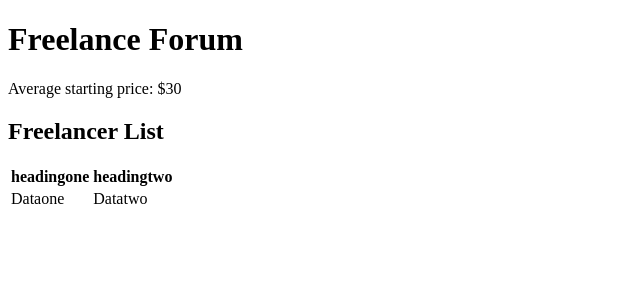
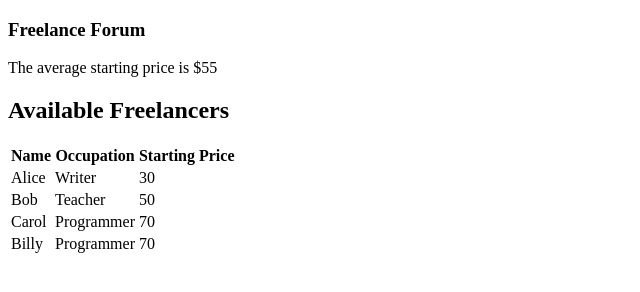
Before and after one commit to emillymay/Unit2.FreelancerForum1, a plain HTML site: page index.html in a window 1280 px wide. Shown: the whole page, without its empty margins (0-640 px from the left). Drawn offline with Linux system fonts and the light colour scheme.

Commit message:
final commit, working code '

```diff
--- a/index.html
+++ b/index.html
@@ -3,31 +3,12 @@
 <head>
     <meta charset="UTF-8">
     <meta name="viewport" content="width=device-width, initial-scale=1.0">
-    <title>Freelance Forum</title>
-
+    <title>FreelanceForum</title>
 </head>
 <body>
-    <h1>Freelance Forum</h1>
-        <p>Average starting price: $30<span id="priceValue"></span></p>
-
-<!--freelancer table-->
-<table>
-    <h2>Freelancer List</h2>
-    <ul id="freelancer-list">
-    <thead>
-        <!--colummn heading-->
-        <tr>
-            <th>headingone</th>
-            <th>headingtwo</th>
-        </tr>
-        <tbody>
-            <td>Dataone</td>
-            <td>Datatwo</td>
-        </tbody>
-    </thead>
-</table>
-    </ul>
-<!--import index.js-->
+    <h3>Freelance Forum</h3>
+    <p>The average starting price is $<span id="priceValue"></span></p>
+    <div id="root"></div>
     <script src="index.js"></script>
 </body>
 </html>
--- a/index.js
+++ b/index.js
@@ -3,6 +3,98 @@ const freelancers = [
     {name: 'Alice', occupation: 'Writer', startingPrice: 30},
     {name: 'Bob', occupation: 'Teacher', startingPrice: 50},
     {name: 'Carol', occupation: 'Programmer', startingPrice: 70}
-    ];
-    //create function that calculates starting price average
-    const priceValue = document.querySelector("#priceValue");
+];
+
+//create function that calculates starting price average
+const priceValue = document.querySelector("#priceValue");
+
+//create table
+function createTableHeader(table) {
+    const thead = document.createElement("thead");
+    const headerRow = document.createElement("tr");
+    const headers = ["Name", "Occupation", "Starting Price"];
+
+    for (const header of headers) {
+        const th = document.createElement("th");
+        th.innerText = header;
+        headerRow.appendChild(th);
+    }
+
+    thead.appendChild(headerRow);
+    table.appendChild(thead);
+}
+
+//Table Body/Rows
+function createTableBody(freelancers) {
+    const tbody = document.createElement("tbody");
+
+    for (const freelancer of freelancers) {
+        const tableRow = document.createElement("tr");
+
+        for (const key in freelancer) {
+            const td = document.createElement("td");
+            td.innerText = freelancer[key];
+            tableRow.appendChild(td);
+        }
+
+        tbody.appendChild(tableRow);
+    }
+
+    return tbody;
+}
+
+//calculate the average price
+function calculateAverageStartingPrice() {
+    const totalPrice = freelancers.reduce((prev, curr) => {
+        return prev + curr.startingPrice;
+    }, 0);
+
+    const averagePrice = totalPrice / freelancers.length;
+    priceValue.innerText = Math.floor(averagePrice);
+}
+
+function appendTabletoContainer(table) {
+    const root = document.querySelector("#root");
+    root.innerHTML = "";
+    const h2 = document.createElement("h2");
+    h2.innerText = "Available Freelancers";
+    root.appendChild(h2);
+    root.appendChild(table);
+}
+
+//update table and average dynamically
+function updateTableAndAverage(newFreelancer) {
+    freelancers.push(newFreelancer);
+    const table = document.createElement("table");
+    createTableHeader(table);
+    const tbody = createTableBody(freelancers);
+    table.appendChild(tbody);
+    appendTabletoContainer(table);
+    calculateAverageStartingPrice();
+}
+
+function simulatedNewFreelancer() {
+    const intervalId = setInterval(() => {
+        const newfreelancer = {
+            name: "Billy",
+            occupation: "Programmer",
+            startingPrice: 70,
+        };
+        updateTableAndAverage(newfreelancer);
+    }, 5000);
+
+    return intervalId;
+}
+
+//render
+function render(initialState) {
+    const table = document.createElement("table");
+    createTableHeader(table);
+    const tbody = createTableBody(initialState);
+    table.appendChild(tbody);
+    appendTabletoContainer(table);
+    calculateAverageStartingPrice();
+    simulatedNewFreelancer();
+}
+
+render(freelancers);
```
